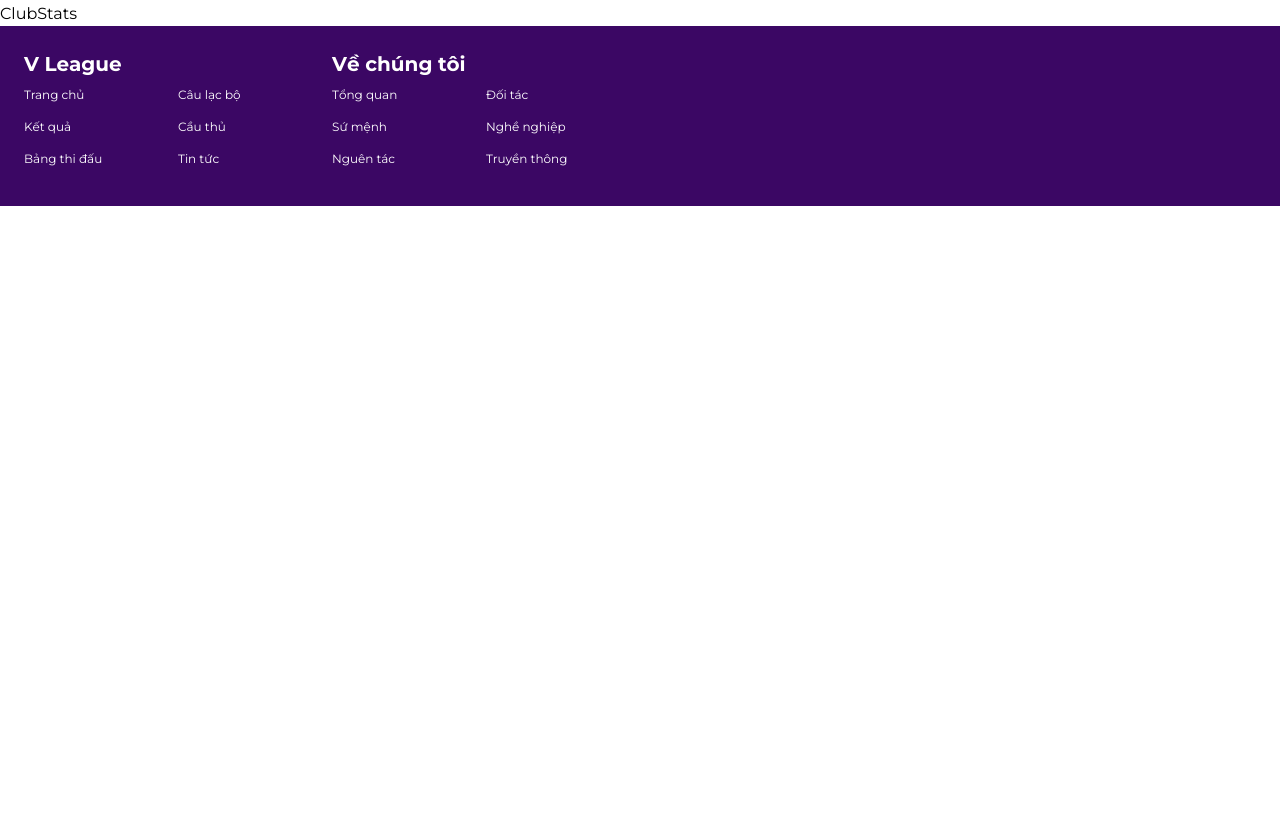
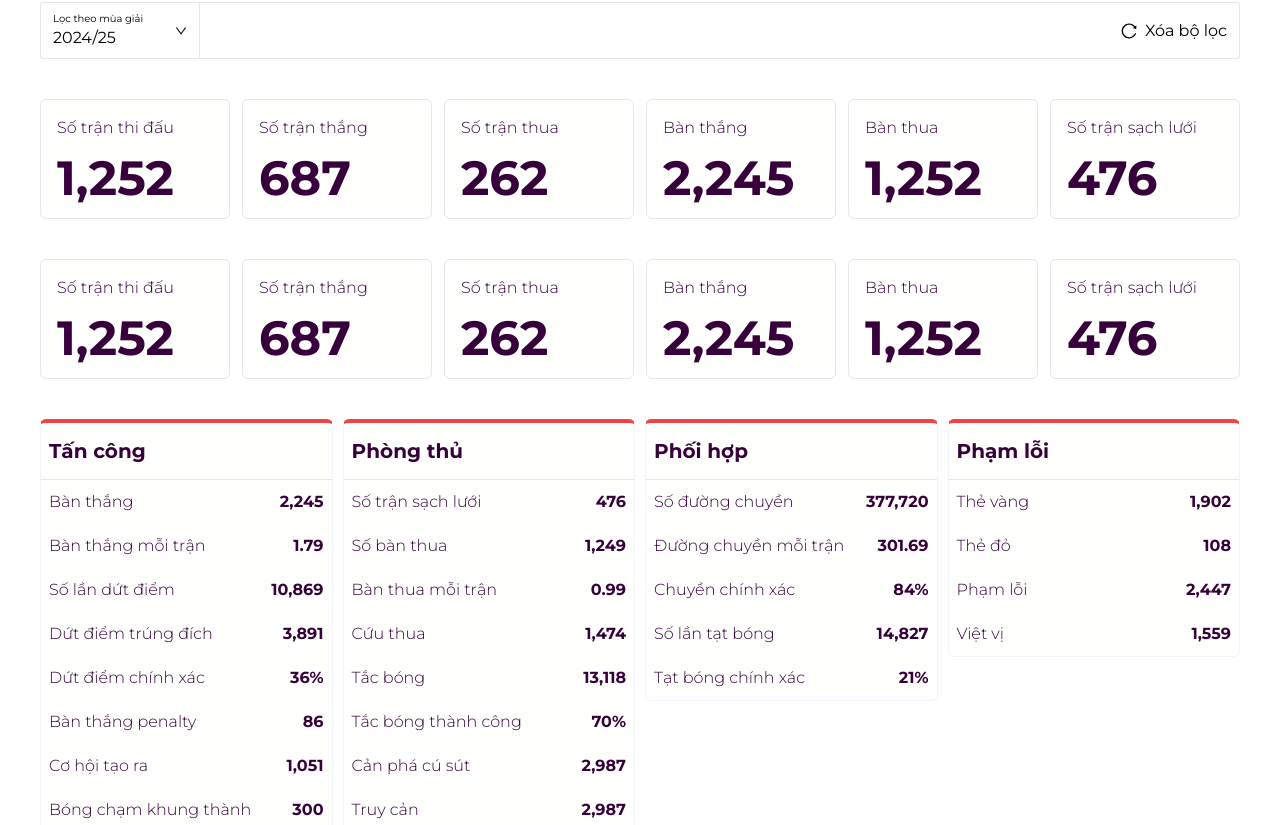
Before and after one commit to VuVietDuy/v-league, a React (Vite) app: page /clubs/1/stats in a window 1280 px wide. Shown: the part 395-1220 px from the top of the page. Before the commit the page ends 800 px from the top, so only its background shows below. Built offline with nearby package versions, Linux system fonts and the light colour scheme; no server answers.

Commit message:
update UI club stats

```diff
--- a/src/pages/Club/ClubDetail/ClubStadium.tsx
+++ b/src/pages/Club/ClubDetail/ClubStadium.tsx
@@ -3,7 +3,7 @@ import React from "react";
 function ClubStadium() {
   return (
     <div>
-      <div className="container m-auto grid grid-cols-1 md:grid-cols-2 gap-6">
+      <div className="container px-10 m-auto grid grid-cols-1 md:grid-cols-2 gap-6">
         <div>
           <div className="pr-6">
             <p className="mb-2">
--- a/src/pages/Club/ClubDetail/ClubStats.tsx
+++ b/src/pages/Club/ClubDetail/ClubStats.tsx
@@ -1,5 +1,237 @@
+import { DownOutlined, ReloadOutlined } from "@ant-design/icons";
+import { Dropdown } from "antd";
 import React from "react";
+import { Link } from "react-router-dom";
 
+const cardData = [
+  {
+    label: "Số trận thi đấu",
+    value: 1252,
+  },
+  {
+    label: "Số trận thắng",
+    value: 687,
+  },
+  {
+    label: "Số trận thua",
+    value: 262,
+  },
+  {
+    label: "Bàn thắng",
+    value: 2245,
+  },
+  {
+    label: "Bàn thua",
+    value: 1252,
+  },
+  {
+    label: "Số trận sạch lưới",
+    value: 476,
+  },
+];
+
+const attack = {
+  "Bàn thắng": 2245,
+  "Bàn thắng mỗi trận": 1.79,
+  "Số lần dứt điểm": 10869,
+  "Dứt điểm trúng đích": 3891,
+  "Dứt điểm chính xác": "36%",
+  "Bàn thắng penalty": 86,
+  "Cơ hội tạo ra": 1051,
+  "Bóng chạm khung thành": 300,
+};
+const teamPlay = {
+  "Số đường chuyền": 377720,
+  "Đường chuyền mỗi trận": 301.69,
+  "Chuyền chính xác": "84%",
+  "Số lần tạt bóng": 14827,
+  "Tạt bóng chính xác": "21%",
+};
+const defence = {
+  "Số trận sạch lưới": 476,
+  "Số bàn thua": 1249,
+  "Bàn thua mỗi trận": 0.99,
+  "Cứu thua": 1474,
+  "Tắc bóng": 13118,
+  "Tắc bóng thành công": "70%",
+  "Cản phá cú sút": 2987,
+  "Truy cản": 2987,
+  "Phá bóng": 17058,
+  "Phá bóng bằng đầu": 6777,
+  "Tranh chấp tay đôi": 48173,
+  "Phạm lỗi dẫn đén bàn thua": 139,
+  "Phản lưới": 48,
+};
+const discipline = {
+  "Thẻ vàng": 1902,
+  "Thẻ đỏ": 108,
+  "Phạm lỗi": 2447,
+  "Việt vị": 1559,
+};
 export default function ClubStats() {
-  return <div>ClubStats</div>;
+  return (
+    <div>
+      {" "}
+      <div className="container mx-auto px-10 pb-10">
+        <div className="flex justify-between border rounded-sm">
+          <Dropdown
+            menu={{
+              items: [
+                {
+                  key: 1,
+                  label: "2024/25",
+                },
+                {
+                  key: 2,
+                  label: "2023/24",
+                },
+                {
+                  key: 3,
+                  label: "2022/23",
+                },
+                {
+                  key: 4,
+                  label: "2021/22",
+                },
+              ],
+            }}
+          >
+            <div
+              className="w-fit px-3 py-2 flex gap-8 border-r"
+              onClick={(e) => e.preventDefault()}
+            >
+              <div>
+                <p className="text-[10px]">Lọc theo mùa giải</p>
+                <p>2024/25</p>
+              </div>
+              <DownOutlined className="text-xs" />
+            </div>
+          </Dropdown>
+
+          <Link
+            className="px-3 flex items-center gap-2 hover:text-purple-900"
+            to=""
+          >
+            <ReloadOutlined /> Xóa bộ lọc
+          </Link>
+        </div>
+
+        <div className="grid sm:grid-cols-12 grid-cols-10 gap-3 mt-10">
+          {cardData.map((item, index) => {
+            return (
+              <div
+                key={index}
+                className="p-4 col-span-5 sm:col-span-4 md:col-span-2 rounded-md bg-[#fffffd] border"
+              >
+                <p className="text-md font-light mb-3.5 text-primary">
+                  {item.label}
+                </p>
+                <p className="md:text-5xl text-4xl font-bold text-primary">
+                  {" "}
+                  {item.value.toLocaleString("en-US")}
+                </p>
+              </div>
+            );
+          })}
+        </div>
+        <div className="grid sm:grid-cols-12 grid-cols-10 gap-3 mt-10">
+          {cardData.map((item, index) => {
+            return (
+              <div
+                key={index}
+                className="p-4 col-span-5 sm:col-span-4 md:col-span-2 rounded-md bg-[#fffffd] border"
+              >
+                <p className="text-md font-light mb-3.5 text-primary">
+                  {item.label}
+                </p>
+                <p className="md:text-5xl text-4xl font-bold text-primary">
+                  {item.value.toLocaleString("en-US")}
+                </p>
+              </div>
+            );
+          })}
+        </div>
+        <div className="grid grid-cols-4 gap-2.5 mt-10">
+          <div className="col-span-4 sm:col-span-2 md:col-span-1 text-primary">
+            <div className="rounded-md border  border-x-slate-100 bg-[#fffffd] border-b-slate-100 border-t-4 border-t-red-500">
+              <p className="text-xl font-bold px-2 py-3.5 border-b">Tấn công</p>
+              {Object.entries(attack).map(([key, value], index) => (
+                <div
+                  key={index}
+                  className=" border-b-slate-200 flex justify-between px-2 py-2.5"
+                >
+                  <span className="text-md font-light">{key}</span>
+                  <span className="text-md font-bold">
+                    {" "}
+                    {typeof value === "number"
+                      ? value.toLocaleString("en-US")
+                      : value}
+                  </span>
+                </div>
+              ))}
+            </div>
+          </div>
+
+          <div className="col-span-4 sm:col-span-2 md:col-span-1">
+            <div className="rounded-md border  border-x-slate-100 bg-[#fffffd] border-b-slate-100 border-t-4 border-t-red-500 text-primary">
+              <p className="text-xl font-bold px-2 py-3.5 border-b">
+                Phòng thủ
+              </p>
+              {Object.entries(defence).map(([key, value], index) => (
+                <div
+                  key={index}
+                  className="border-b-slate-200 flex justify-between px-2 py-2.5"
+                >
+                  <span className="text-md font-light">{key}</span>
+                  <span className="text-md font-bold">
+                    {typeof value === "number"
+                      ? value.toLocaleString("en-US")
+                      : value}
+                  </span>
+                </div>
+              ))}
+            </div>
+          </div>
+
+          <div className=" col-span-4 sm:col-span-2 md:col-span-1">
+            <div className="rounded-md border border-x-slate-100 bg-[#fffffd] border-b-slate-100 border-t-4 border-t-red-500 text-primary">
+              <p className="text-xl font-bold px-2 py-3.5 border-b">Phối hợp</p>
+              {Object.entries(teamPlay).map(([key, value], index) => (
+                <div
+                  key={index}
+                  className="border-b-slate-200 flex justify-between px-2 py-2.5"
+                >
+                  <span className="text-md font-light">{key}</span>
+                  <span className="text-md font-bold">
+                    {typeof value === "number"
+                      ? value.toLocaleString("en-US")
+                      : value}
+                  </span>
+                </div>
+              ))}
+            </div>
+          </div>
+
+          <div className="col-span-4 sm:col-span-2 md:col-span-1">
+            <div className="rounded-md border  border-x-slate-100 h-fit bg-[#fffffd] border-b-slate-100 border-t-4 border-t-red-500 text-primary">
+              <p className="text-xl font-bold px-2 py-3.5 border-b">Phạm lỗi</p>
+              {Object.entries(discipline).map(([key, value], index) => (
+                <div
+                  key={index}
+                  className="border-b-slate-200 flex justify-between px-2 py-2.5"
+                >
+                  <span className="text-md font-light">{key}</span>
+                  <span className="text-md font-bold">
+                    {typeof value === "number"
+                      ? value.toLocaleString("en-US")
+                      : value}
+                  </span>
+                </div>
+              ))}
+            </div>
+          </div>
+        </div>
+      </div>
+    </div>
+  );
 }
--- a/src/pages/Match/Fixtures.tsx
+++ b/src/pages/Match/Fixtures.tsx
@@ -132,11 +132,9 @@ function Fixtures() {
           <Select
             onChange={handleSelectClub}
             defaultValue={""}
-            className="w-40 h-[55px] bg-gray-100 border-none! rounded-none! text-sm shadow-sm"
+            className="w-48 h-[55px] rounded-none! hover:border-none bg-gray-100 border-none! rounded-none! text-sm shadow-sm"
           >
-            <Select.Option value="">
-              Lọc theo câu lạc bộ câu lạc bộ
-            </Select.Option>
+            <Select.Option value="">Lọc theo câu lạc bộ</Select.Option>
             {itemsClubFilter?.map((club, index) => (
               <Select.Option key={index} value={club?.id}>
                 {club?.name}
```
